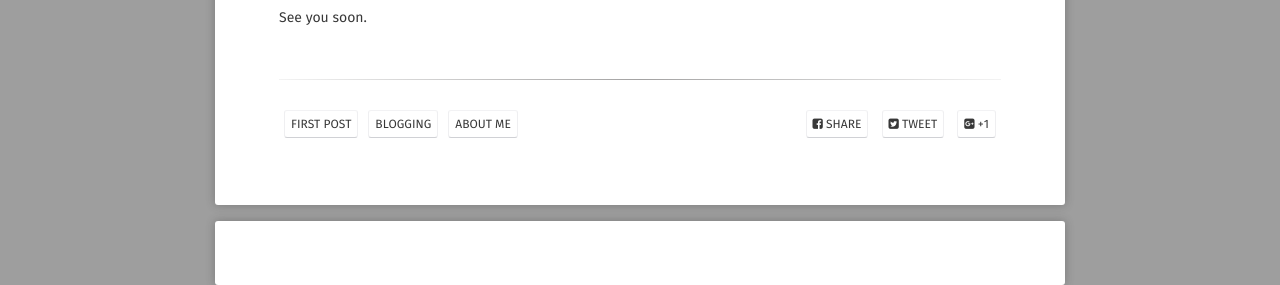
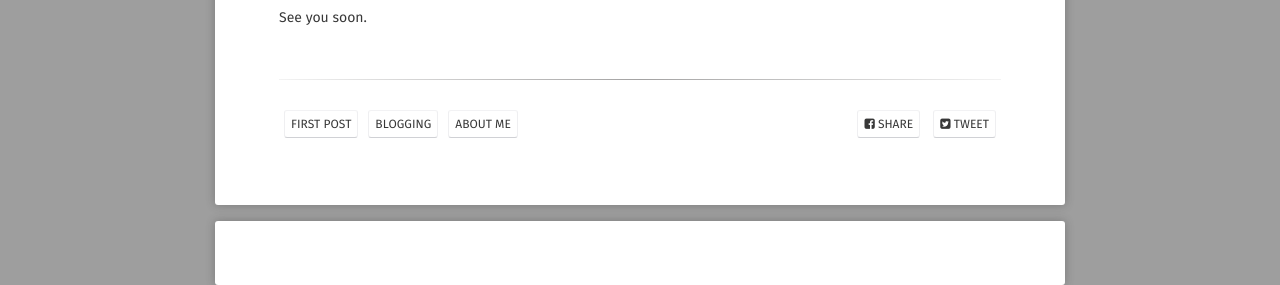
Before and after one commit to georgjz/georgjz.github.io, a Jekyll site: the page built from _posts/2018-07-22-my-first-post.md, in a window 1280 px wide. Shown: the part 1245-1530 px from the top of the page. Built offline with Jekyll 4.4.1, drawn with Linux system fonts in a browser that asks for light colours; some web fonts are replaced; comment, search, counter and statistics services are not loaded.

Commit message:
Remove G+ meta link

```diff
--- a/_includes/meta.html
+++ b/_includes/meta.html
@@ -8,8 +8,8 @@
     <a href="https://twitter.com/intent/tweet?text={{ site.url }}{{ page.url }}" title="Share on Twitter" class="tag">
         <span class="term"><i class="fa fa-twitter-square"></i> Tweet</span>
     </a>
-    <a href="https://plus.google.com/share?url={{ site.url }}{{ page.url }}" title="Share on Google+" class="tag">
-            <span class="term"><i class="fa fa-google-plus-square"></i> +1</span>
-    </a>
+    <!-- <a href="https://plus.google.com/share?url={{ site.url }}{{ page.url }}" title="Share on Google+" class="tag"> -->
+            <!-- <span class="term"><i class="fa fa-google-plus-square"></i> +1</span> -->
+    <!-- </a> -->
 </span>
 <div style="clear:both"></div>
```
Also changed, not shown: _drafts/2019-05-30-snesaa07.md (+1 -1 lines).
